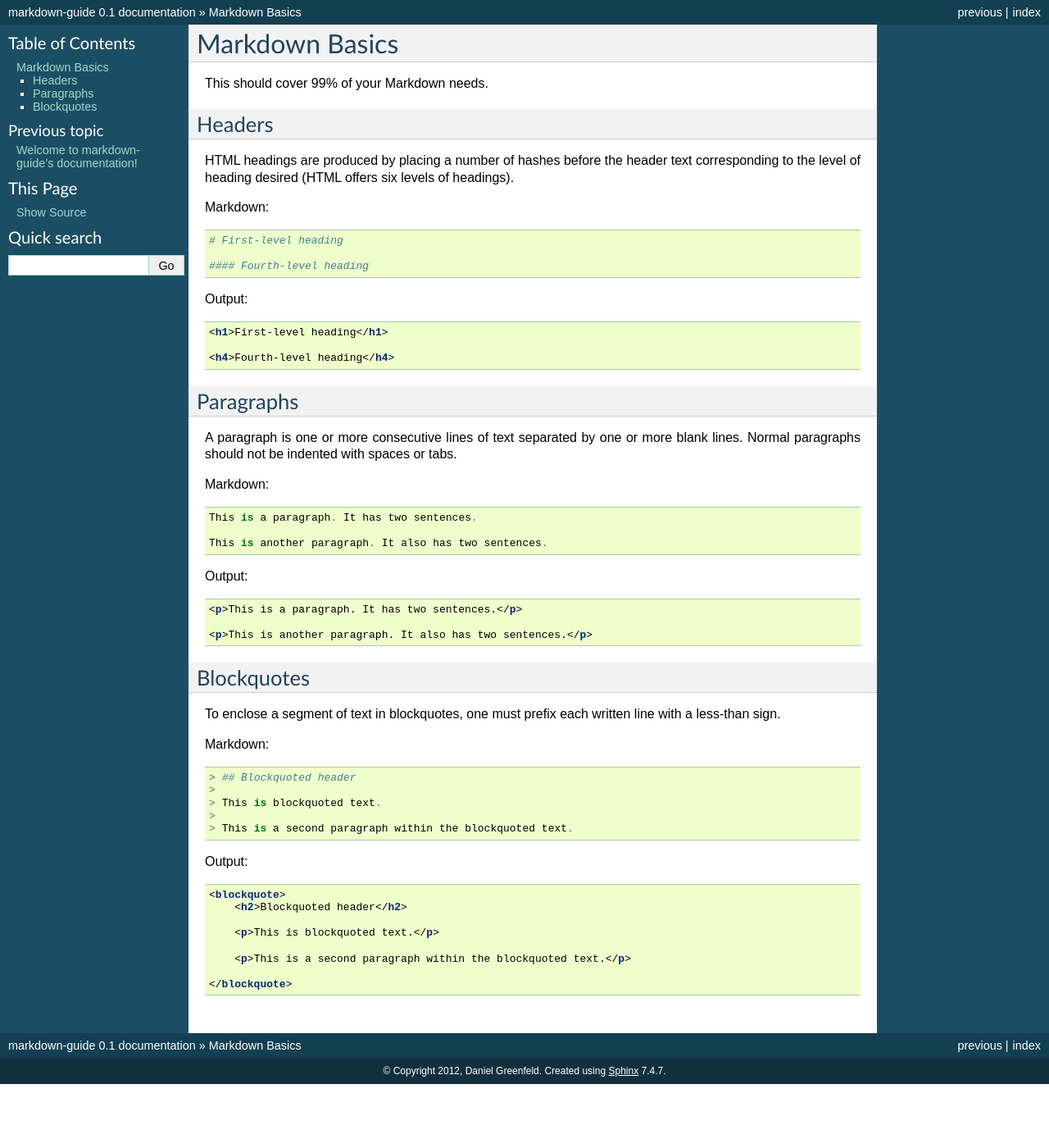
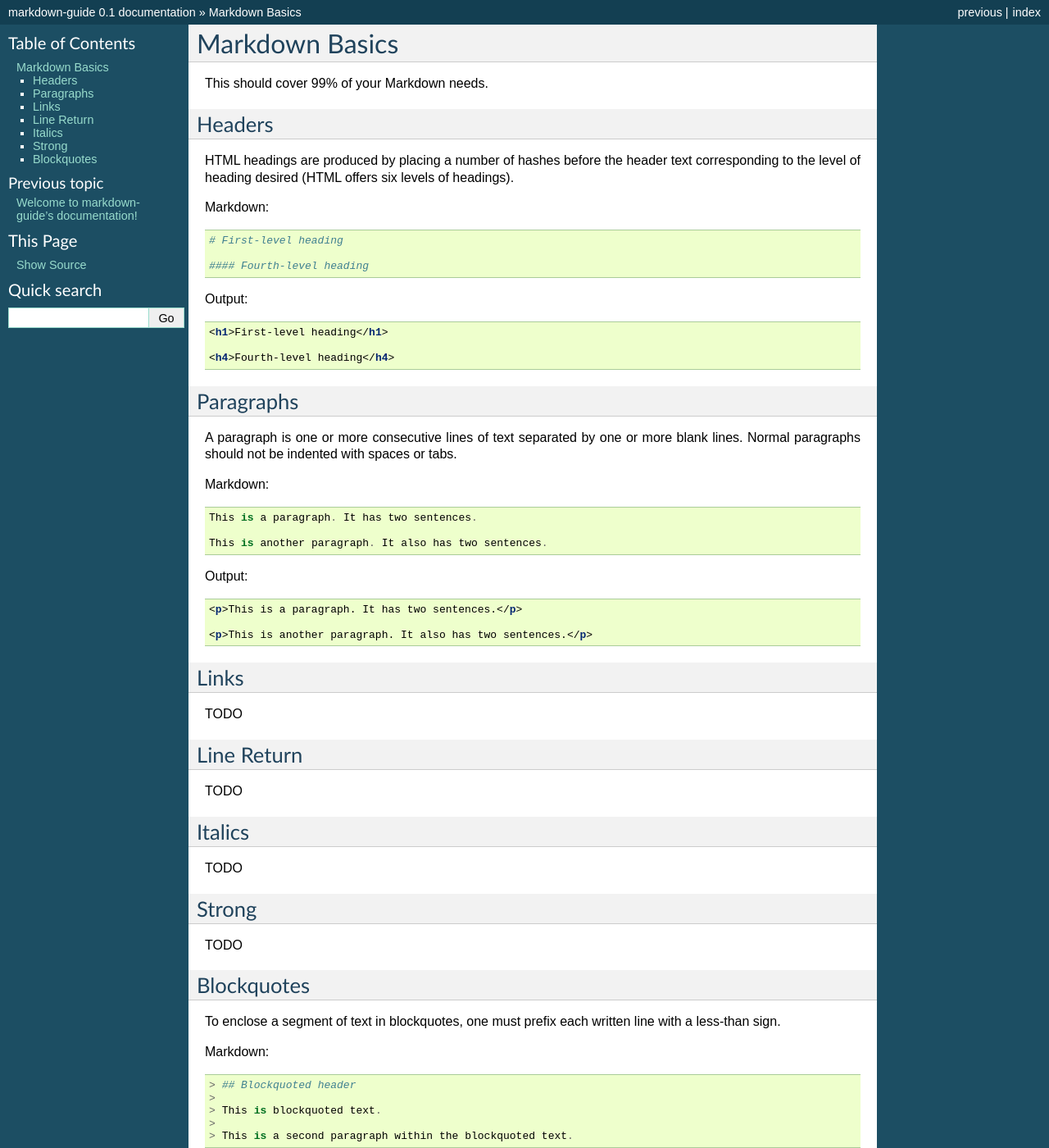
Before and after one commit to joaedwar/markdown-guide, a Sphinx documentation site: the page built from docs/basics.rst, in a window 1280 px wide and 1400 px high. Shown: the whole window at 82% size. Built offline with Sphinx 7.4.7, drawn with Linux system fonts in a browser that asks for light colours.

Commit message:
Many TODOs

```diff
--- a/docs/basics.rst
+++ b/docs/basics.rst
@@ -45,6 +45,26 @@ Output:
 
     <p>This is another paragraph. It also has two sentences.</p>
 
+Links
+============
+
+TODO
+
+Line Return
+============
+
+TODO
+
+Italics
+========
+
+TODO
+
+Strong
+========
+
+TODO
+
 Blockquotes
 ============
 
```
